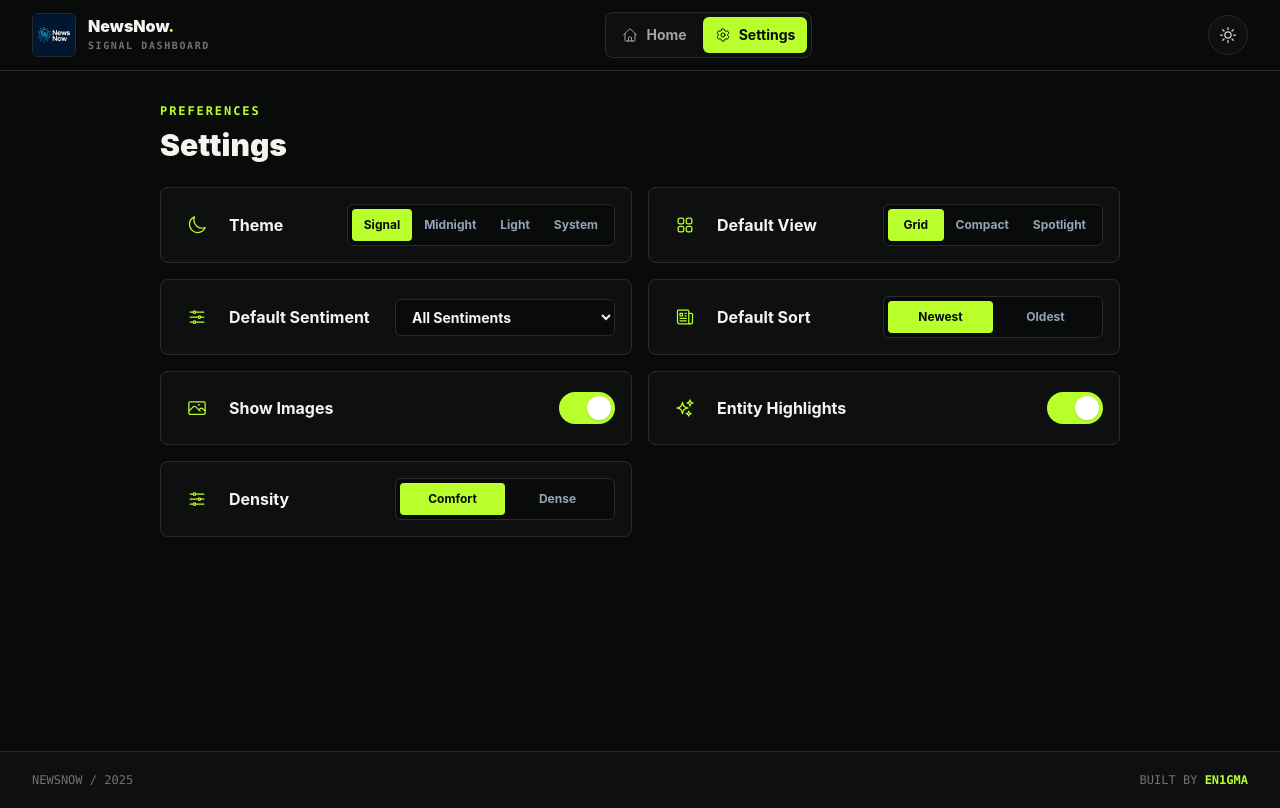
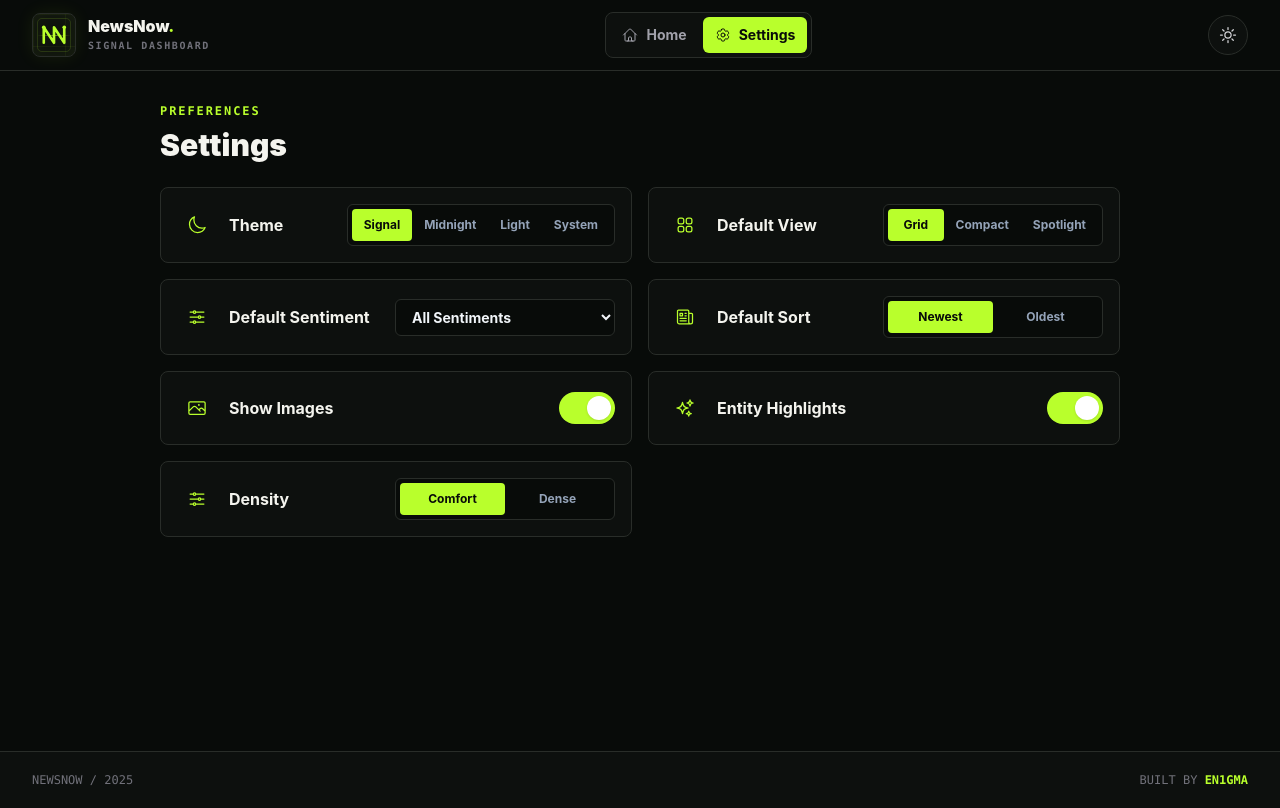
Before and after one commit to Enigma7484/news-dashboard, a React (Create React App) app: page /settings in a window 1280 px wide. Built offline with nearby package versions, Linux system fonts and the light colour scheme; no server answers.

Commit message:
Add source filtering and signal logo (#9)

```diff
--- a/public/index.html
+++ b/public/index.html
@@ -2,12 +2,12 @@
 <html lang="en">
   <head>
     <meta charset="utf-8" />
-    <link rel="icon" href="/logo.png" />
+    <link rel="icon" href="/logo.svg" type="image/svg+xml" />
     <meta name="viewport" content="width=device-width, initial-scale=1" />
-    <meta name="theme-color" content="#000000" />
+    <meta name="theme-color" content="#080b09" />
     <meta
       name="description"
-      content="Web site created using create-react-app"
+      content="NewsNow turns reporting from trusted sources into a clean, searchable signal dashboard."
     />
     <link rel="apple-touch-icon" href="/logo.png" />
     <!--
--- a/src/api.ts
+++ b/src/api.ts
@@ -12,6 +12,7 @@ interface PaginationParams {
   keyword?: string;
   category?: 'positive' | 'negative' | 'neutral' | '';
   bias?: 'left' | 'centrist' | 'right' | '';
+  source?: string;
   allTime?: boolean;
 }
 
@@ -92,6 +93,10 @@ export async function fetchArticles(params: PaginationParams = {}) {
     queryParams.append('bias', params.bias);
   }
 
+  if (params.source) {
+    queryParams.append('source', params.source);
+  }
+
   if (params.allTime) {
     queryParams.append('all_time', '1');
   }
--- a/src/components/Header.tsx
+++ b/src/components/Header.tsx
@@ -1,7 +1,7 @@
 import React from 'react';
 import { Link, useLocation } from 'react-router-dom';
 import { Cog6ToothIcon, HomeIcon, MoonIcon, SunIcon } from '@heroicons/react/24/outline';
-import Logo from '../assets/logo.png';
+import SignalLogo from './SignalLogo';
 
 interface HeaderProps {
   darkMode: boolean;
@@ -22,7 +22,7 @@ const Header: React.FC<HeaderProps> = ({ darkMode, toggleDarkMode }) => {
     <header className="sticky top-0 z-50 border-b border-[var(--line)] bg-[var(--app-bg)]">
       <div className="mx-auto flex max-w-7xl items-center justify-between px-4 py-3 sm:px-6 lg:px-8">
         <Link to="/" className="flex items-center gap-3">
-          <img src={Logo} alt="NewsNow" className="h-11 w-11 rounded-md border border-[var(--line)] object-cover" />
+          <SignalLogo />
           <div className="hidden sm:block">
             <div className="text-base font-black leading-none text-[var(--text)]">
               NewsNow<span className="text-[var(--accent)]">.</span>
--- /dev/null
+++ b/src/components/SignalLogo.tsx
@@ -0,0 +1,28 @@
+import React from 'react';
+
+const SignalLogo: React.FC = () => (
+  <span
+    className="signal-mark signal-grid relative inline-flex h-11 w-11 shrink-0 items-center justify-center overflow-hidden rounded-lg border border-[var(--line)] bg-[var(--panel)] text-[var(--accent)]"
+    aria-hidden="true"
+  >
+    <svg
+      viewBox="0 0 44 44"
+      className="relative z-10 h-9 w-9"
+      fill="none"
+      aria-hidden="true"
+    >
+      <path
+        d="M9.5 31.5v-19l12.5 19v-19l12.5 19v-19"
+        stroke="currentColor"
+        strokeWidth="3.2"
+        strokeLinecap="round"
+        strokeLinejoin="round"
+      />
+      <circle cx="9.5" cy="12.5" r="2.2" fill="currentColor" />
+      <circle cx="34.5" cy="12.5" r="2.2" fill="currentColor" />
+    </svg>
+    <span className="signal-mark-scan absolute inset-x-1 top-1/2 h-px" />
+  </span>
+);
+
+export default SignalLogo;
--- a/src/index.css
+++ b/src/index.css
@@ -106,4 +106,24 @@
     background: var(--accent);
     box-shadow: 0 0 14px color-mix(in srgb, var(--accent) 70%, transparent);
   }
+
+  .signal-mark {
+    box-shadow:
+      inset 0 0 20px color-mix(in srgb, var(--accent) 7%, transparent),
+      0 0 18px color-mix(in srgb, var(--accent) 8%, transparent);
+  }
+
+  .signal-mark::after {
+    content: '';
+    position: absolute;
+    inset: 4px;
+    border: 1px solid color-mix(in srgb, var(--accent) 14%, transparent);
+    border-radius: 0.3rem;
+  }
+
+  .signal-mark-scan {
+    background: linear-gradient(90deg, transparent, var(--accent), transparent);
+    box-shadow: 0 0 8px color-mix(in srgb, var(--accent) 55%, transparent);
+    opacity: 0.55;
+  }
 }
--- a/src/pages/Home.tsx
+++ b/src/pages/Home.tsx
@@ -18,6 +18,7 @@ import {
   savePreferences,
 } from '../utils/preferences';
 import { clampPage, pageOffset } from '../utils/pagination';
+import { ARTICLE_SOURCE_OPTIONS, SourceFilter } from '../utils/source';
 
 interface Pagination {
   total: number;
@@ -65,7 +66,8 @@ const Home: React.FC = () => {
       query = searchQuery,
       sort: SortOrder = preferences.sort,
       cat: SentimentFilter = preferences.sentiment,
-      bias: BiasFilter = preferences.bias
+      bias: BiasFilter = preferences.bias,
+      source: SourceFilter = preferences.source
     ) => {
       setIsLoading(true);
       setLoadError('');
@@ -76,6 +78,7 @@ const Home: React.FC = () => {
           sort,
           category: cat,
           bias,
+          source,
           allTime: true,
         });
         setArticles(
@@ -99,7 +102,7 @@ const Home: React.FC = () => {
         setIsLoading(false);
       }
     },
-    [preferences.bias, preferences.sentiment, preferences.sort, searchQuery]
+    [preferences.bias, preferences.sentiment, preferences.sort, preferences.source, searchQuery]
   );
 
   useEffect(() => {
@@ -111,9 +114,10 @@ const Home: React.FC = () => {
       searchQuery,
       preferences.sort,
       preferences.sentiment,
-      preferences.bias
+      preferences.bias,
+      preferences.source
     );
-  }, [loadArticles, preferences.bias, preferences.sentiment, preferences.sort, preferences.theme, searchQuery]);
+  }, [loadArticles, preferences.bias, preferences.sentiment, preferences.sort, preferences.source, preferences.theme, searchQuery]);
 
   useEffect(() => {
     localStorage.setItem('newsNowSearch', searchQuery);
@@ -179,7 +183,7 @@ const Home: React.FC = () => {
       </section>
 
       <section className="mb-6 rounded-lg border border-[var(--line)] bg-[var(--panel)] p-3">
-        <div className="grid gap-3 lg:grid-cols-[minmax(220px,0.85fr),150px,150px,150px,auto]">
+        <div className="grid gap-3 lg:grid-cols-[minmax(220px,1fr),145px,150px,155px,145px,auto]">
           <div className="signal-focus flex min-w-0 overflow-hidden rounded-md border border-[var(--line)] bg-[var(--app-bg)] focus-within:border-[var(--accent)]">
             <div className="flex items-center px-3 text-zinc-500">
               <MagnifyingGlassIcon className="h-5 w-5" />
@@ -212,7 +216,8 @@ const Home: React.FC = () => {
                 searchQuery,
                 preferences.sort,
                 sentiment,
-                preferences.bias
+                preferences.bias,
+                preferences.source
               );
             }}
             className="signal-focus rounded-md border border-[var(--line)] bg-[var(--app-bg)] px-3 py-3 text-sm font-bold text-zinc-700 dark:text-zinc-200"
@@ -233,7 +238,8 @@ const Home: React.FC = () => {
                 searchQuery,
                 preferences.sort,
                 preferences.sentiment,
-                bias
+                bias,
+                preferences.source
               );
             }}
             className="signal-focus rounded-md border border-[var(--line)] bg-[var(--app-bg)] px-3 py-3 text-sm font-bold text-zinc-700 dark:text-zinc-200"
@@ -246,6 +252,31 @@ const Home: React.FC = () => {
           </select>
 
           <select
+            value={preferences.source}
+            onChange={(e) => {
+              const source = e.target.value as SourceFilter;
+              updatePreferences({ source });
+              loadArticles(
+                0,
+                searchQuery,
+                preferences.sort,
+                preferences.sentiment,
+                preferences.bias,
+                source
+              );
+            }}
+            className="signal-focus rounded-md border border-[var(--line)] bg-[var(--app-bg)] px-3 py-3 text-sm font-bold text-zinc-700 dark:text-zinc-200"
+            aria-label="News source"
+          >
+            <option value="">All Sources</option>
+            {ARTICLE_SOURCE_OPTIONS.map((source) => (
+              <option key={source.value} value={source.value}>
+                {source.label}
+              </option>
+            ))}
+          </select>
+
+          <select
             value={preferences.sort}
             onChange={(e) => {
               const sort = e.target.value as SortOrder;
@@ -255,7 +286,8 @@ const Home: React.FC = () => {
                 searchQuery,
                 sort,
                 preferences.sentiment,
-                preferences.bias
+                preferences.bias,
+                preferences.source
               );
             }}
             className="signal-focus rounded-md border border-[var(--line)] bg-[var(--app-bg)] px-3 py-3 text-sm font-bold text-zinc-700 dark:text-zinc-200"
--- a/src/utils/preferences.ts
+++ b/src/utils/preferences.ts
@@ -1,3 +1,5 @@
+import { normalizeSourceFilter, SourceFilter } from './source';
+
 export type SentimentFilter = '' | 'positive' | 'neutral' | 'negative';
 export type BiasFilter = '' | 'left' | 'centrist' | 'right';
 export type SortOrder = 'asc' | 'desc';
@@ -8,6 +10,7 @@ export type Density = 'comfortable' | 'compact';
 export interface Preferences {
   sentiment: SentimentFilter;
   bias: BiasFilter;
+  source: SourceFilter;
   sort: SortOrder;
   view: ViewMode;
   theme: ThemeMode;
@@ -21,6 +24,7 @@ const STORAGE_KEY = 'newsNowPreferences';
 export const defaultPreferences: Preferences = {
   sentiment: '',
   bias: '',
+  source: '',
   sort: 'desc',
   view: 'grid',
   theme: 'signal',
@@ -66,6 +70,7 @@ export function getPreferences(): Preferences {
       ...parsed,
       sentiment: normalizeSentiment(parsed.sentiment ?? readLegacyPreferences().sentiment),
       bias: normalizeBias(parsed.bias),
+      source: normalizeSourceFilter(parsed.source),
       sort: parsed.sort === 'asc' ? 'asc' : 'desc',
       view: ['grid', 'compact', 'spotlight'].includes(parsed.view)
         ? parsed.view
--- a/src/utils/source.ts
+++ b/src/utils/source.ts
@@ -2,6 +2,24 @@ export interface ArticleSource {
   name: string;
   host: string;
   logoUrl: string;
+}
+
+export const ARTICLE_SOURCE_OPTIONS = [
+  { value: 'bbc.com', label: 'BBC' },
+  { value: 'cbc.ca', label: 'CBC' },
+  { value: 'cnn.com', label: 'CNN' },
+  { value: 'foxnews.com', label: 'Fox News' },
+  { value: 'theguardian.com', label: 'The Guardian' },
+  { value: 'aljazeera.com', label: 'Al Jazeera' },
+  { value: 'nytimes.com', label: 'NYT' },
+] as const;
+
+export type SourceFilter = '' | (typeof ARTICLE_SOURCE_OPTIONS)[number]['value'];
+
+export function normalizeSourceFilter(value: unknown): SourceFilter {
+  return ARTICLE_SOURCE_OPTIONS.some((source) => source.value === value)
+    ? value as SourceFilter
+    : '';
 }
 
 const SOURCE_NAMES: Record<string, string> = {
```
Also changed, not shown: api/_mongo.js (+11 -0 lines), public/logo.svg (added), public/manifest.json, 1 other file (tests, documents, lock files or other folders).
